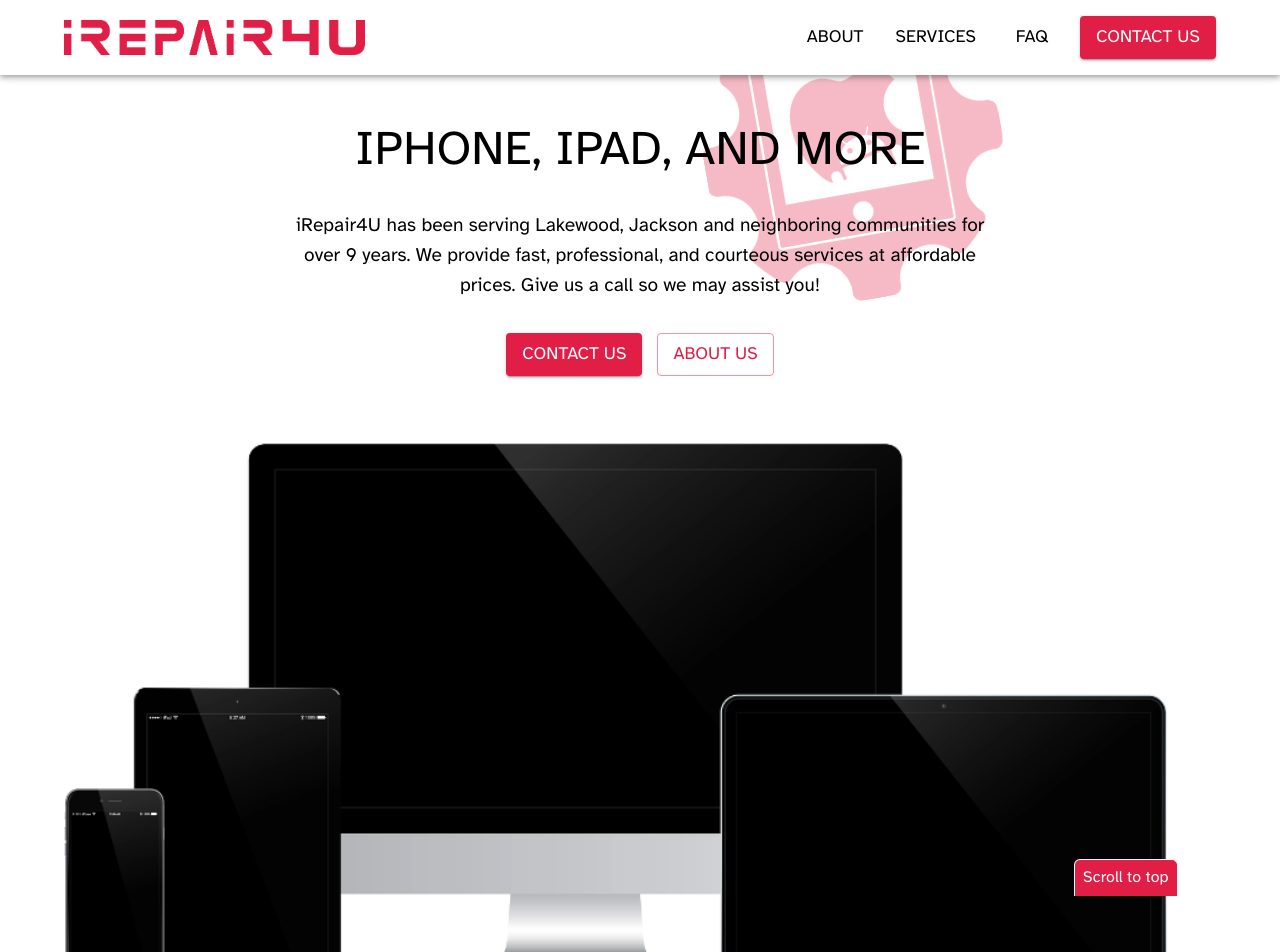
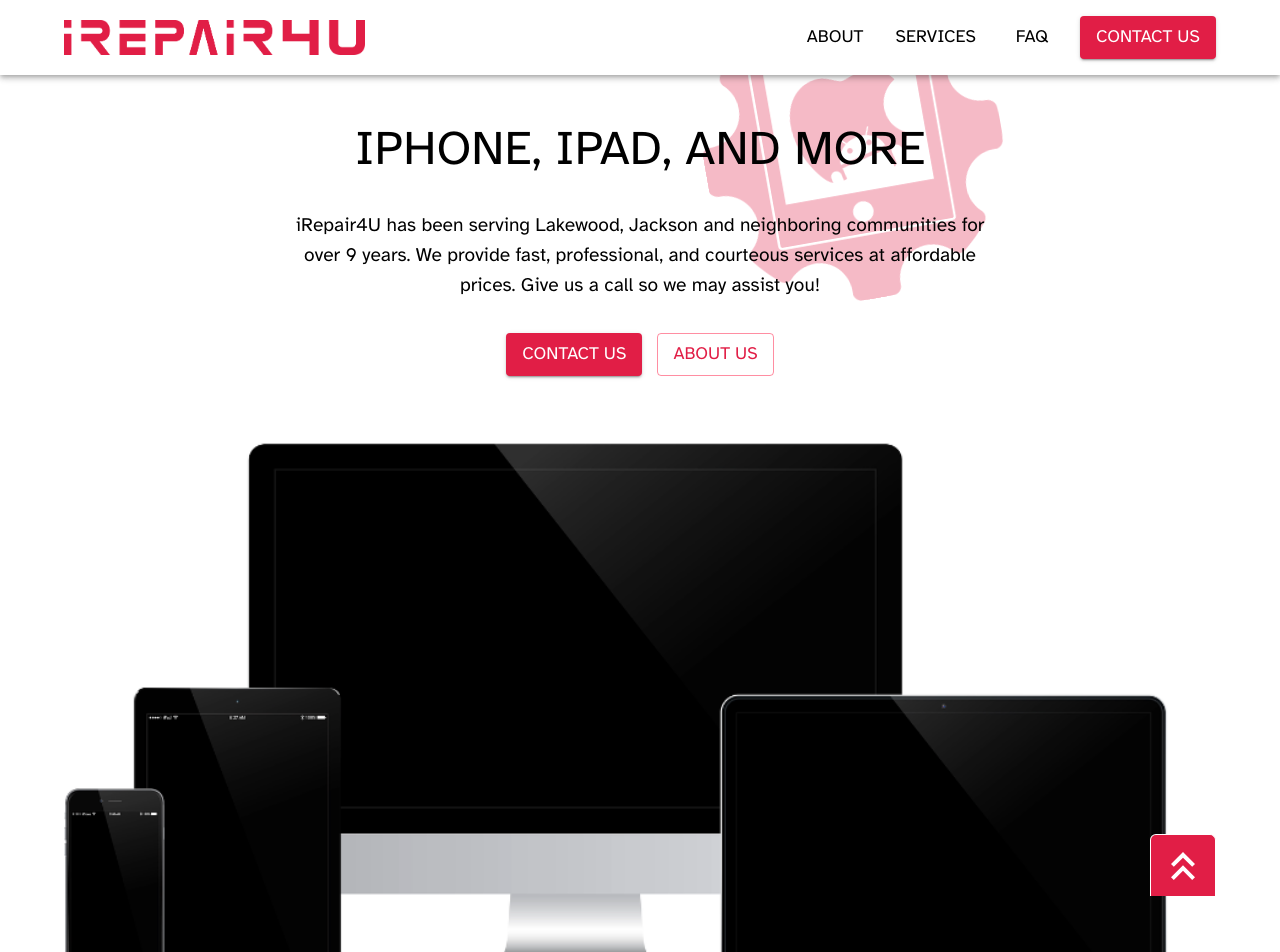
Before and after one commit to JosefGisis/irepair4u-next, a Next.js app: page / in a window 1280 px wide. Shown: the top 952 px of the page. Built offline with nearby package versions, Linux system fonts and the light colour scheme.

Commit message:
improved scroll to top button

```diff
--- a/app/(pages)/components/Appbar.tsx
+++ b/app/(pages)/components/Appbar.tsx
@@ -16,6 +16,7 @@
 import MenuIcon from "@mui/icons-material/Menu"
 import { colorTheme } from "../../../styles/colorTheme"
 import client from "../../../tina/__generated__/client"
+import ScrollToTop from "./ScrollToTop"
 
 const pages = [
 	{ name: "About", link: "/about" },
@@ -31,7 +32,6 @@
 	const [scrolling, setScrolling] = useState(false)
 	useEffect(() => {
 		const onScroll = () => {
-			handleCloseNavMenu()
 			const isScrolling = document.documentElement.scrollTop > 10
 			setScrolling(isScrolling)
 		}
@@ -53,34 +53,7 @@
 
 	return (
 		<div>
-			{/* scroll top top button */}
-			<div
-				onClick={() => window.scrollTo(0, 0)}
-				style={{
-					position: "fixed",
-					bottom: scrolling ? 0 : "-6rem",
-					right: "8%",
-					padding: "0.4rem",
-					paddingInline: "0.5rem",
-					zIndex: 1000,
-					backgroundColor: redAccent,
-					color: redAccentContrast,
-					borderTopLeftRadius: 6,
-					borderTopRightRadius: 6,
-					borderLeft: `1px solid ${redAccentContrast}`,
-					borderRight: `1px solid ${redAccentContrast}`,
-					borderTop: `1px solid ${redAccentContrast}`,
-					transition: "all 0.5s ease-in-out",
-				}}>
-				<Typography
-					variant="body2"
-					fontSize="1rem"
-					textAlign="center"
-					margin="0"
-					style={{ cursor: "pointer" }}>
-					Scroll to top
-				</Typography>
-			</div>
+			<ScrollToTop scrolling={scrolling} />
 
 			<AppBar
 				position="static"
@@ -120,7 +93,6 @@
 							</IconButton>
 							<Menu
 								id="menu-appbar"
-								disableScrollLock={true}
 								anchorEl={anchorElNav}
 								anchorOrigin={{
 									vertical: "bottom",
@@ -135,7 +107,7 @@
 								onClose={handleCloseNavMenu}
 								sx={{
 									display: {
-										xs: scrolling ? "none" : "block",
+										xs: "block",
 										md: "none",
 									},
 								}}>
--- a/app/(pages)/components/Footer.tsx
+++ b/app/(pages)/components/Footer.tsx
@@ -1,5 +1,3 @@
-"use client"
-
 import { Box, Typography, Container, Divider } from "@mui/material"
 import PlaceIcon from "@mui/icons-material/Place"
 import EmailIcon from "@mui/icons-material/Email"
--- /dev/null
+++ b/app/(pages)/components/ScrollToTop.tsx
@@ -0,0 +1,28 @@
+import { colorTheme } from "../../../styles/colorTheme"
+import KeyboardDoubleArrowUpIcon from "@mui/icons-material/KeyboardDoubleArrowUp"
+
+export default function ScrollToTop({ scrolling }: { scrolling: boolean }) {
+    const { redAccent, redAccentContrast } = colorTheme
+	return (
+		<div
+			onClick={() => window.scrollTo({ top: 0, behavior: "smooth" })}
+			style={{
+				position: "fixed",
+				bottom: scrolling ? 0 : "-6rem",
+				right: "5%",
+				padding: "0.4rem",
+				paddingInline: "0.5rem",
+				zIndex: 1000,
+				backgroundColor: redAccent,
+				color: redAccentContrast,
+				borderTopLeftRadius: 6,
+				borderTopRightRadius: 6,
+				borderLeft: `1px solid ${redAccentContrast}`,
+				borderRight: `1px solid ${redAccentContrast}`,
+				borderTop: `1px solid ${redAccentContrast}`,
+				transition: "all 0.5s ease-in-out",
+			}}>
+			<KeyboardDoubleArrowUpIcon sx={{ width: "3rem", height: "3rem" }} />
+		</div>
+	)
+}
```
